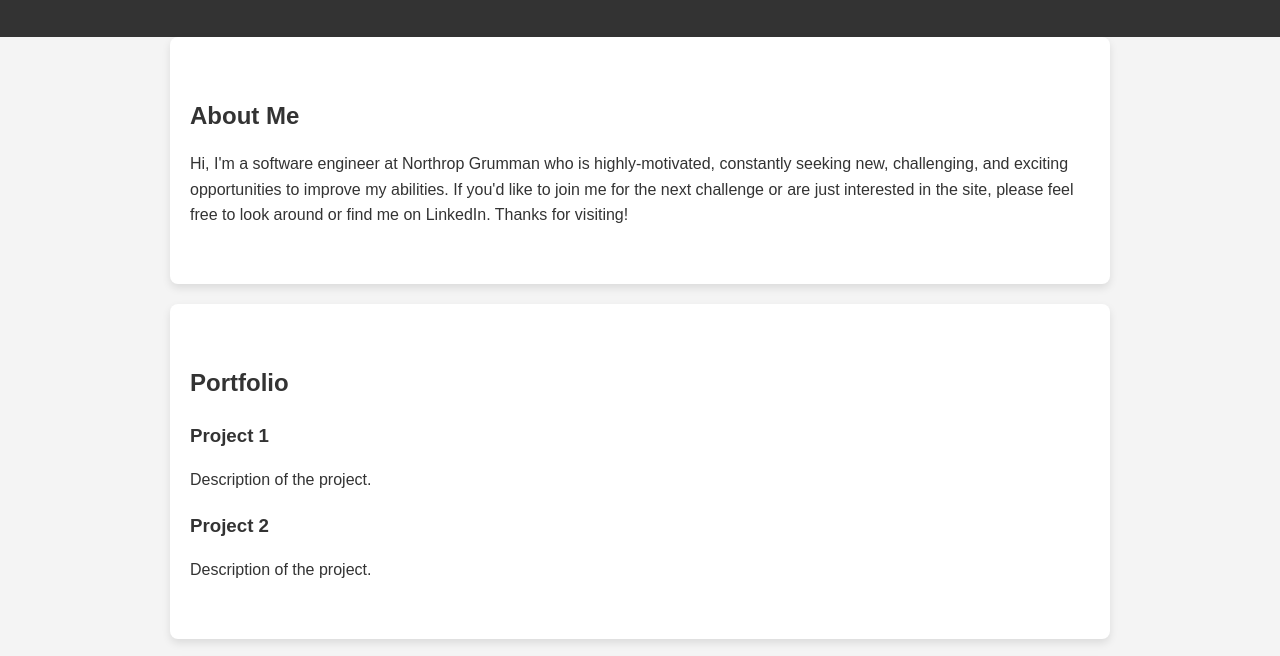
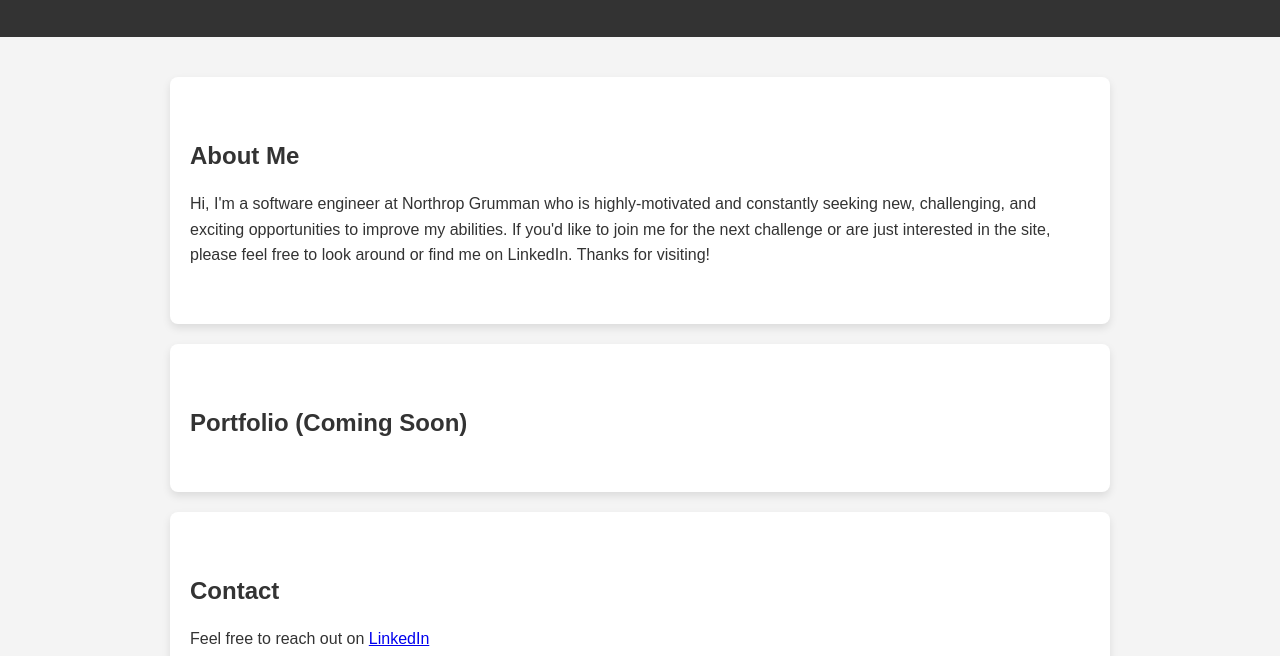
Before and after one commit to michaelmorosa/michaelmorosa.github.io, a plain HTML site: page index.html in a window 1280 px wide. Shown: the part 126-782 px from the top of the page. Drawn offline with Linux system fonts and the light colour scheme.

Commit message:
added minor changes

```diff
--- a/index.html
+++ b/index.html
@@ -13,7 +13,7 @@
 
     <section id="about">
         <h2>About Me</h2>
-        <p> Hi, I'm a software engineer at Northrop Grumman who is highly-motivated, constantly seeking new, challenging, and exciting opportunities to improve my abilities.
+        <p> Hi, I'm a software engineer at Northrop Grumman who is highly-motivated and constantly seeking new, challenging, and exciting opportunities to improve my abilities.
 
             If you'd like to join me for the next challenge or are just interested in the site, please feel free to look around or find me on LinkedIn.
 
@@ -22,15 +22,7 @@
     </section>
 
     <section id="portfolio">
-        <h2>Portfolio</h2>
-        <div class="project">
-            <h3>Project 1</h3>
-            <p>Description of the project.</p>
-        </div>
-        <div class="project">
-            <h3>Project 2</h3>
-            <p>Description of the project.</p>
-        </div>
+        <h2>Portfolio (Coming Soon)</h2>
     </section>
 
     <section id="contact">
--- a/style.css
+++ b/style.css
@@ -11,7 +11,7 @@ header {
     background: #333;
     color: white;
     padding: 40px 20px;
-    margin: auto;
+    margin-bottom: 40px;
     text-align: center;
 }
 
```
